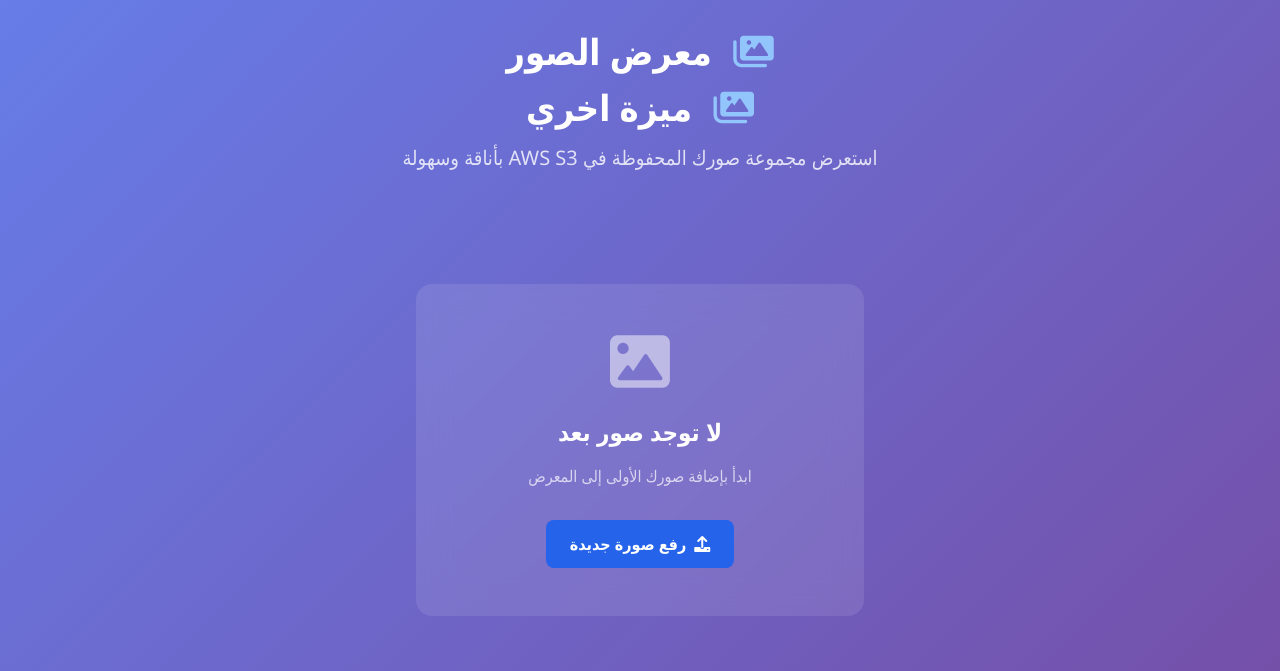
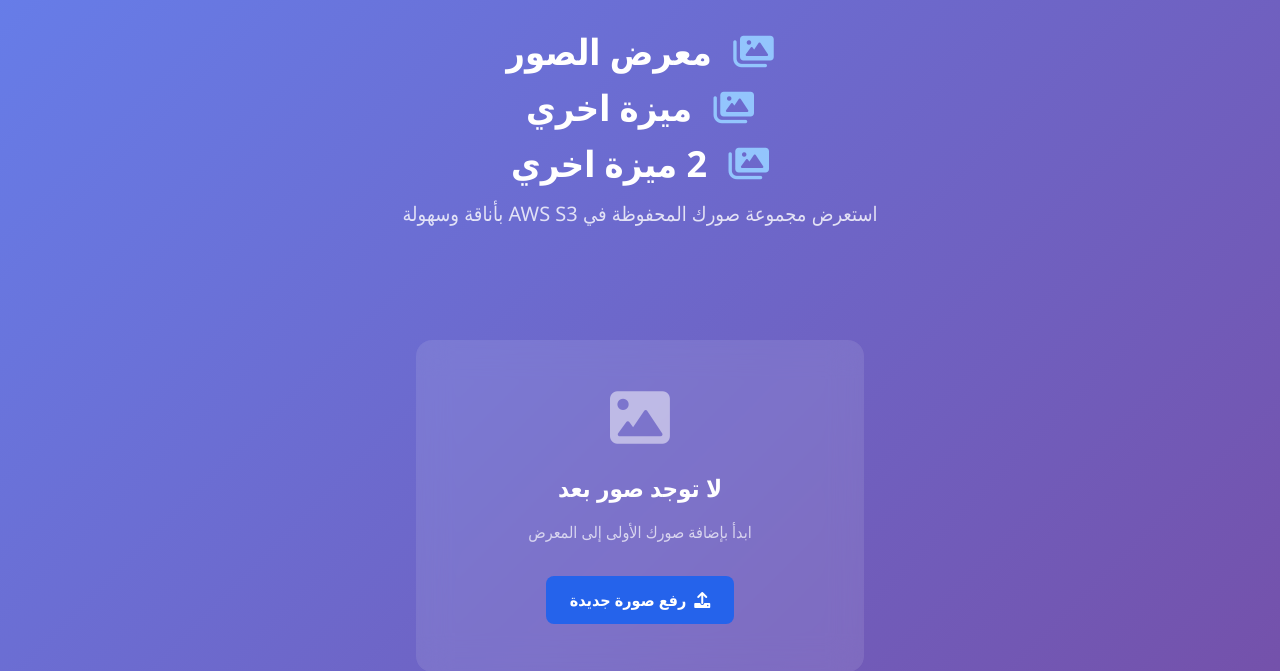
Before and after one commit to wazery/101D_lesson, a Flask app: page / in a window 1280 px wide. Shown: the part 65-736 px from the top of the page. Run offline with Flask 3, Linux system fonts and the light colour scheme; data that the repository does not hold is empty; some libraries are stand-ins or nearby versions.

Commit message:
another new heading

```diff
--- a/templates/index.html
+++ b/templates/index.html
@@ -12,7 +12,11 @@
         <i class="fas fa-images text-blue-300 ml-3"></i>
         ميزة اخري
     </h1>
-    <p class="text-xl text-white text-opacity-80 max-w-2xl mx-auto">
+    <h1 class="text-4xl font-bold text-white mb-4">
+        <i class="fas fa-images text-blue-300 ml-3"></i>
+        2 ميزة اخري
+    </h1>
+    <tp class="text-xl text-white text-opacity-80 max-w-2xl mx-auto">
         استعرض مجموعة صورك المحفوظة في AWS S3 بأناقة وسهولة
     </p>
 </div>
```
